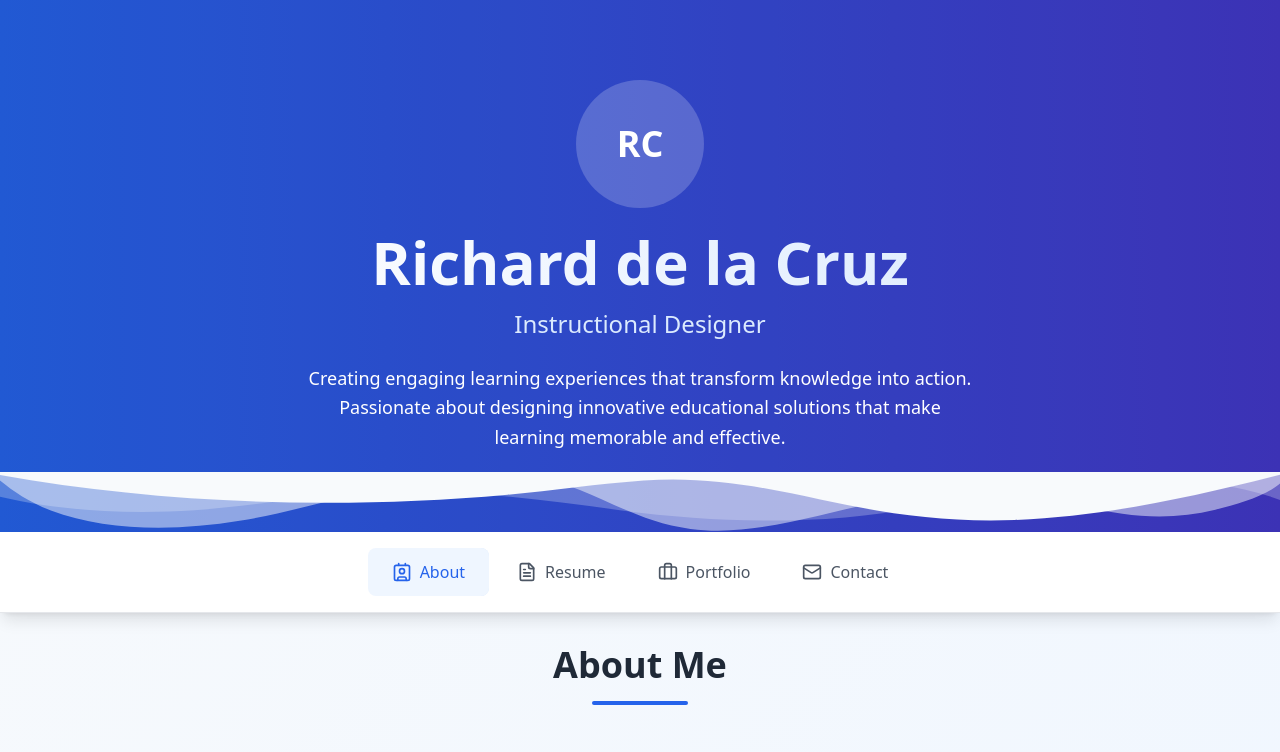
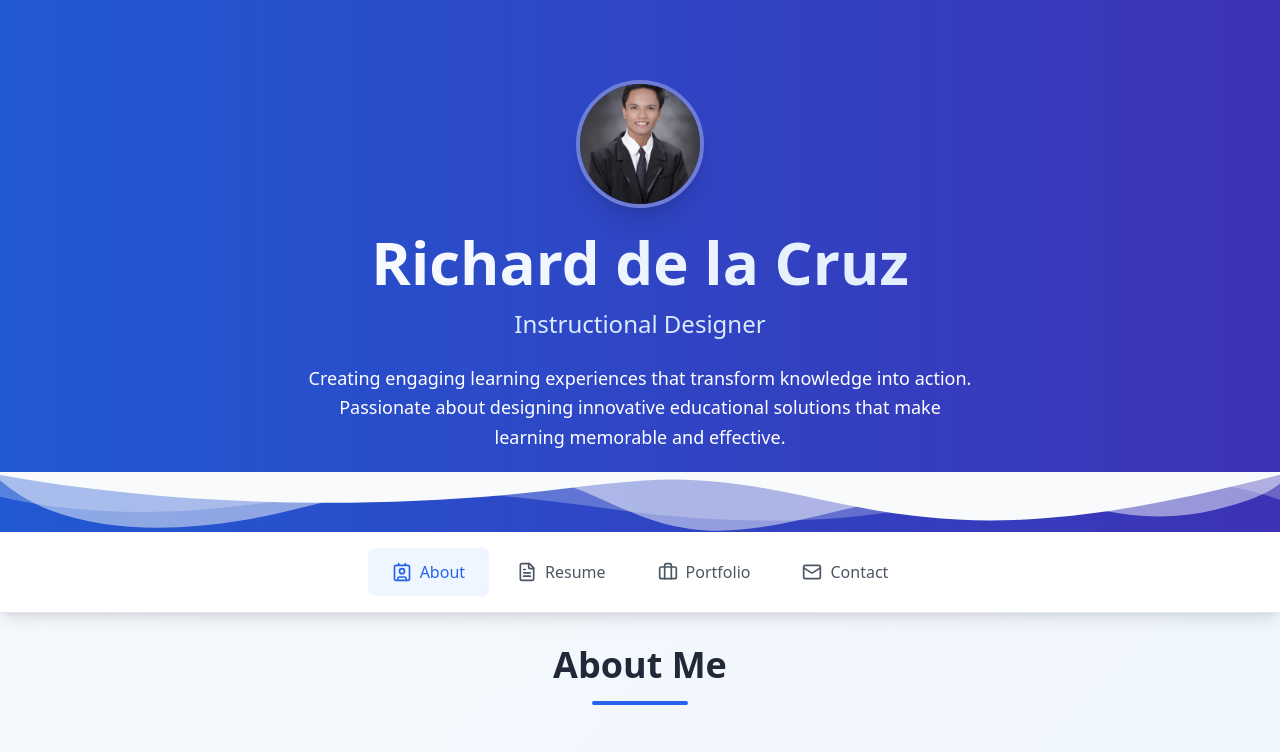
Before and after one commit to richarddlc/cruz-portfolio-showcase, a React (Vite) app: page / in a window 1280 px wide. Shown: the top 752 px of the page. Built offline with nearby package versions, Linux system fonts and the light colour scheme.

Commit message:
Add photo to hero section
Include the provided photo in the hero section of the website.

```diff
--- a/src/components/HeroSection.tsx
+++ b/src/components/HeroSection.tsx
@@ -1,4 +1,3 @@
-
 import React from 'react';
 import { motion } from 'framer-motion';
 import { FileText, Briefcase, Mail, Contact } from 'lucide-react';
@@ -17,9 +16,13 @@ const HeroSection = () => {
           initial={{ scale: 0 }}
           animate={{ scale: 1 }}
           transition={{ delay: 0.3, duration: 0.5 }}
-          className="w-32 h-32 mx-auto mb-6 rounded-full bg-white bg-opacity-20 flex items-center justify-center"
+          className="w-32 h-32 mx-auto mb-6 rounded-full overflow-hidden border-4 border-white border-opacity-30 shadow-xl"
         >
-          <span className="text-4xl font-bold">RC</span>
+          <img
+            src="/lovable-uploads/4c81daa7-2065-4776-80a5-c26a4c04aa29.png"
+            alt="Richard de la Cruz"
+            className="w-full h-full object-cover"
+          />
         </motion.div>
 
         <motion.h1
```
Also changed, not shown: public/lovable-uploads/4c81daa7-2065-4776-80a5-c26a4c04aa29.png (added).
